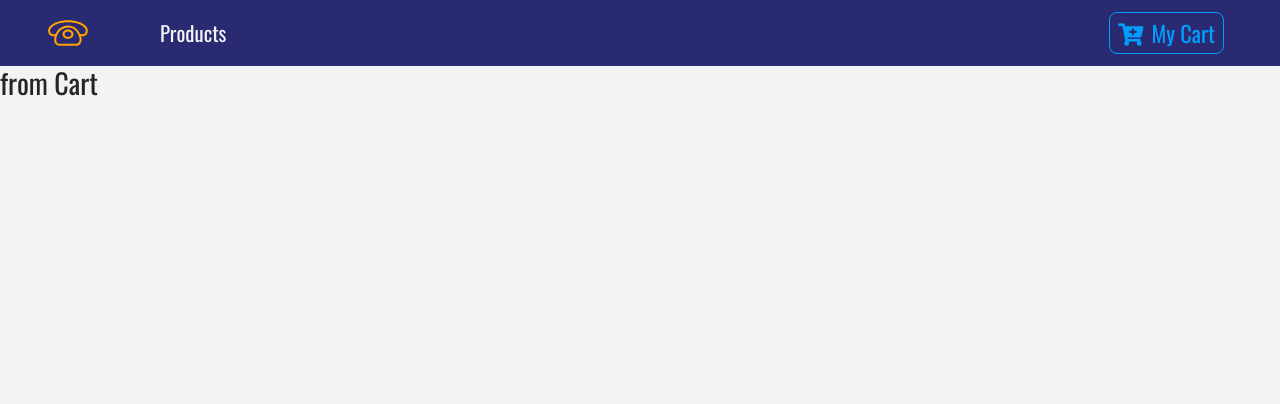
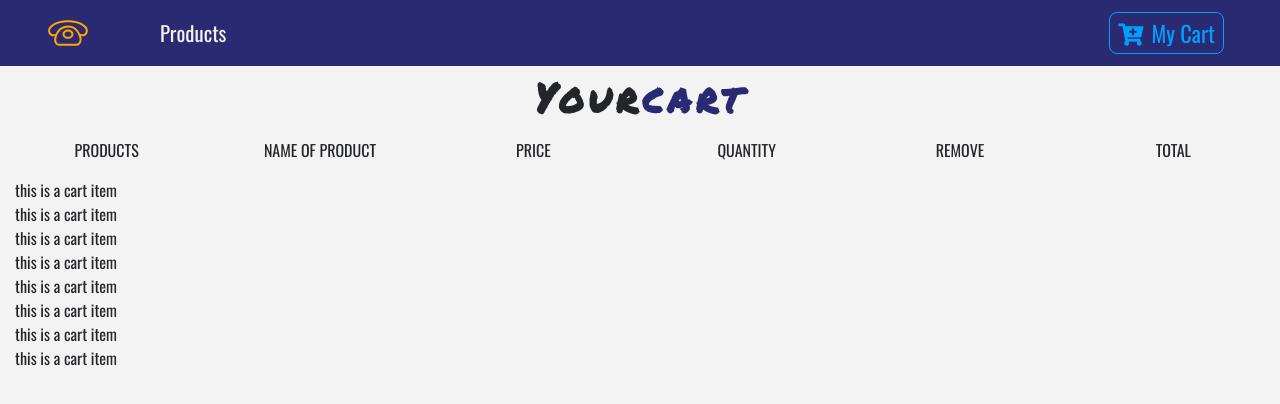
Before and after one commit to B-HANSEN/E-commerce-site_with-React, a React (Create React App) app: page /cart in a window 1280 px wide. Shown: the top 404 px of the page. Built offline with nearby package versions, Linux system fonts and the light colour scheme.

Commit message:
setup components CartColumns, CartList

```diff
--- a/src/App.js
+++ b/src/App.js
@@ -5,7 +5,7 @@ import 'bootstrap/dist/css/bootstrap.min.css'
 import Navbar from './components/Navbar';
 import ProductList from './components/ProductList';
 import Details from './components/Details';
-import Cart from './components/Cart';
+import Cart from './components/Cart/Cart';
 import Default from './components/Default';
 import Modal from './components/Modal';
 
--- /dev/null
+++ b/src/components/Cart/Cart.js
@@ -0,0 +1,34 @@
+import React, { Component } from 'react';
+import Title from '../Title';
+import CartColumns from './CartColumns';
+import EmptyCart from './EmptyCart';
+import { ProductConsumer } from '../../context';
+import CartList from './CartList';
+
+
+export default class Cart extends Component {
+    render() {
+        return (
+            <section>
+                <ProductConsumer>
+                    { value => {
+                        const { cart } = value;
+                        if(cart.length > 0) {
+                            return (
+                                <React.Fragment>
+                                    <Title name="your" title="cart" />
+                                    <CartColumns />
+
+                                    {/* passing down all context */}
+                                    <CartList value={ value } />
+                                </React.Fragment>
+                            )
+                        } else {
+                            return <EmptyCart />;
+                        }
+                    }}
+                </ProductConsumer>
+            </section>
+        )
+    };
+};
--- /dev/null
+++ b/src/components/Cart/CartColumns.js
@@ -0,0 +1,34 @@
+import React from 'react';
+
+export default function CartColumns() {
+
+    return (
+        <div className="container-fluid text-center d-none d-lg-block">
+            <div className="row">
+                <div className="col-10 mx-auto col-lg-2">
+                    <p className="text-uppercase">products</p>
+                </div>
+
+                <div className="col-10 mx-auto col-lg-2">
+                    <p className="text-uppercase">name of product</p>
+                </div>
+
+                <div className="col-10 mx-auto col-lg-2">
+                    <p className="text-uppercase">price</p>
+                </div>
+
+                <div className="col-10 mx-auto col-lg-2">
+                    <p className="text-uppercase">quantity</p>
+                </div>
+
+                <div className="col-10 mx-auto col-lg-2">
+                    <p className="text-uppercase">remove</p>
+                </div>
+
+                <div className="col-10 mx-auto col-lg-2">
+                    <p className="text-uppercase">total</p>
+                </div>
+            </div>
+        </div>
+        )
+};
--- a/src/components/Cart.js
+++ b/src/components/Cart/CartItem.js
@@ -1,10 +1,10 @@
 import React, { Component } from 'react';
 
-export default class Cart extends Component {
+export default class CartItem extends Component {
     render() {
         return (
             <div>
-                <h3>from Cart</h3>
+                this is a cart item
             </div>
         );
     }
--- /dev/null
+++ b/src/components/Cart/CartList.js
@@ -0,0 +1,22 @@
+import React from 'react';
+import CartItem from './CartItem';
+
+
+export default function CartList ({ value }) {
+
+   const { cart } = value;
+
+        return (
+            <div className="container-fluid">
+                { cart.map(item => {
+                    return (
+                        <CartItem
+                            key={ item.id }
+                            item={ item }
+                            value={ value }
+                        />
+                    )
+                })}
+            </div>
+        );
+};
--- /dev/null
+++ b/src/components/Cart/EmptyCart.js
@@ -0,0 +1,16 @@
+import React, { Component } from 'react';
+
+export default class EmptyCart extends Component {
+    render() {
+        return (
+            <div className="container mt-5">
+                <div className="row">
+                    <div className="col-10 mx-auto text-center text-title">
+                        <h1>your cart is currently empty
+                        </h1>
+                    </div>
+                </div>
+            </div>
+        )
+    };
+};
--- a/src/context.js
+++ b/src/context.js
@@ -12,9 +12,12 @@ class ProductProvider extends Component {
         // not required for product details, so referencing is sufficient - state would not be changed
         products: [],
         detailProduct: detailProduct,
-        cart: [],
+        cart: storeProducts,
         modalOpen: false,
-        modalProduct: detailProduct
+        modalProduct: detailProduct,
+        cartSubTotal: 0,
+        cartTax: 0,
+        cartTotal: 0
     }
 
     componentDidMount() {
@@ -70,15 +73,35 @@ class ProductProvider extends Component {
         });
     };
 
+    increment = id => {
+        console.log('this is increment method');
+    };
+
+    decrement = id => {
+        console.log('this is decrement method');
+    };
+
+    removeItem = id => {
+        console.log('item removed');
+    }
+
+    clearCart = () => {
+        console.log('cart was cleared');
+    }
+
 
     render() {
         return (
            <ProductContext.Provider value={{
-               ...this.state,
-               handleDetail: this.handleDetail,
-               addToCart: this.addToCart,
-               openModal: this.openModal,
-               closeModal: this.closeModal
+                ...this.state,
+                handleDetail: this.handleDetail,
+                addToCart: this.addToCart,
+                openModal: this.openModal,
+                closeModal: this.closeModal,
+                increment: this.increment,
+                decrement: this.decrement,
+                removeItem: this.removeItem,
+                clearCart: this.clearCart
             }}>
                { this.props.children }
            </ProductContext.Provider>
```
